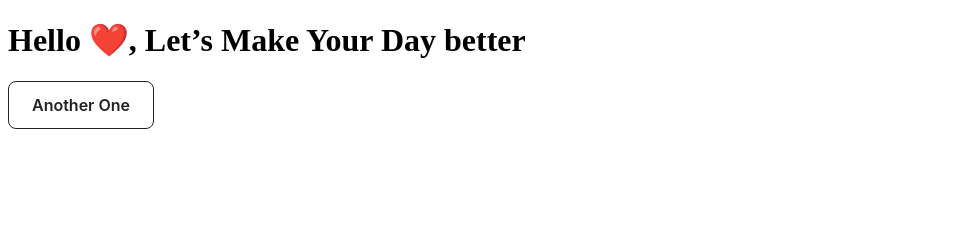
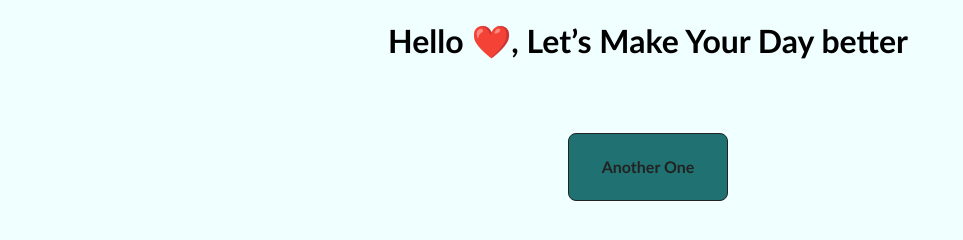
Before and after one commit to subhamgcon/DogRandom, a plain HTML site: page index.html in a window 1280 px wide. Shown: the whole page, without its empty margins (0-963 px from the left). Drawn offline with Linux system fonts and the light colour scheme.

Commit message:
Modified style.css

```diff
--- a/style.css
+++ b/style.css
@@ -1,23 +1,26 @@
 html, body {
   height: 100%;
   width: 100%;
+  background-color: azure;
+  text-align: center;
+  font-family: 'Trebuchet MS', 'Lucida Sans Unicode', 'Lucida Grande', 'Lucida Sans', Arial, sans-serif;
 }
 
 .button-23 {
-  background-color: #FFFFFF;
+  background-color: rgb(32, 114, 114);
   border: 1px solid #222222;
   border-radius: 8px;
   box-sizing: border-box;
   color: #222222;
   cursor: pointer;
   display: inline-block;
-  font-family: Circular,-apple-system,BlinkMacSystemFont,Roboto,"Helvetica Neue",sans-serif;
+  font-family: 'Trebuchet MS', 'Lucida Sans Unicode', 'Lucida Grande', 'Lucida Sans', Arial, sans-serif;
   font-size: 16px;
   font-weight: 600;
   line-height: 20px;
-  margin: 0;
-  outline: none;
-  padding: 13px 23px;
+  margin: 50px;
+  outline: black;
+  padding: 23px 33px;
   position: relative;
   text-align: center;
   text-decoration: none;
@@ -29,7 +32,7 @@ html, body {
 }
 
 .button-23:focus-visible {
-  box-shadow: #222222 0 0 0 2px, rgba(255, 255, 255, 0.8) 0 0 0 4px;
+  box-shadow: royalblue 0 0 0 2px, rgba(255, 255, 255, 0.8) 0 0 0 4px;
   transition: box-shadow .2s;
 }
 
```
